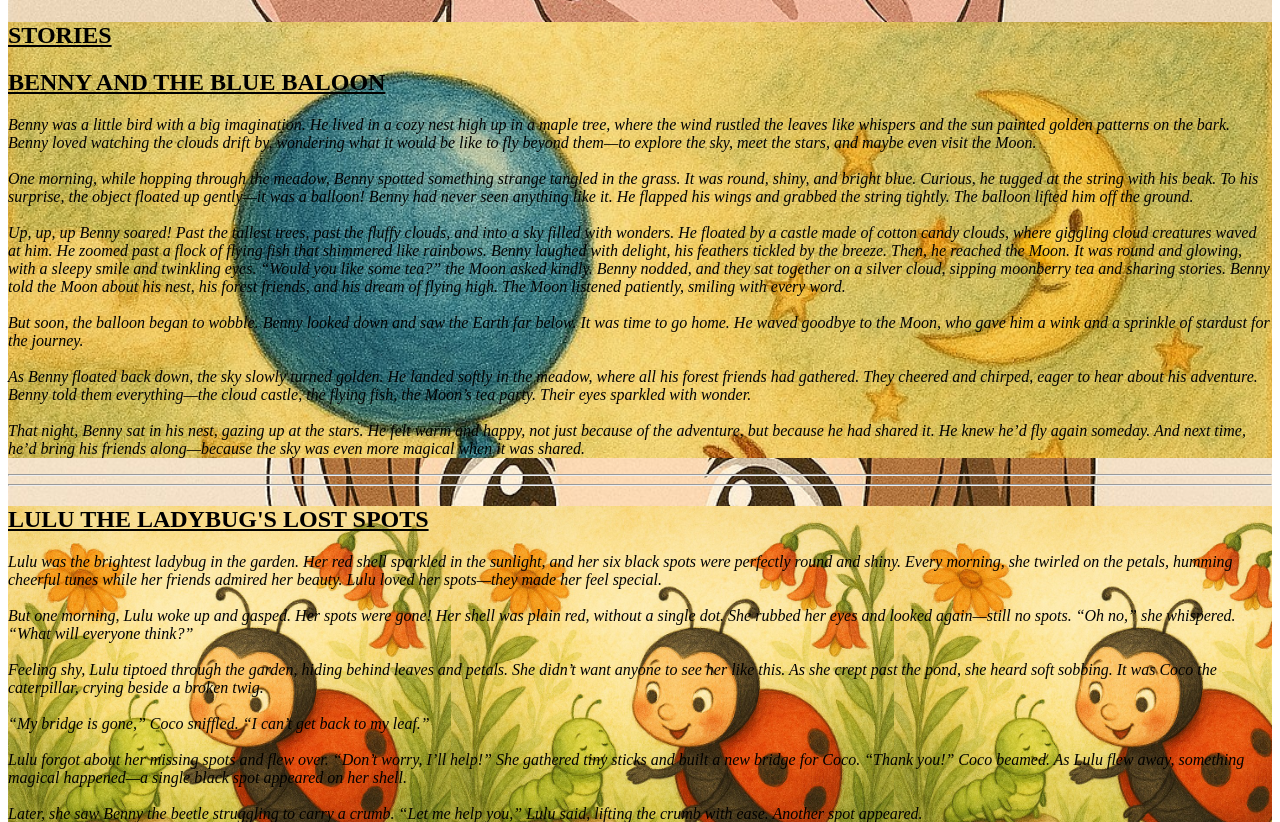
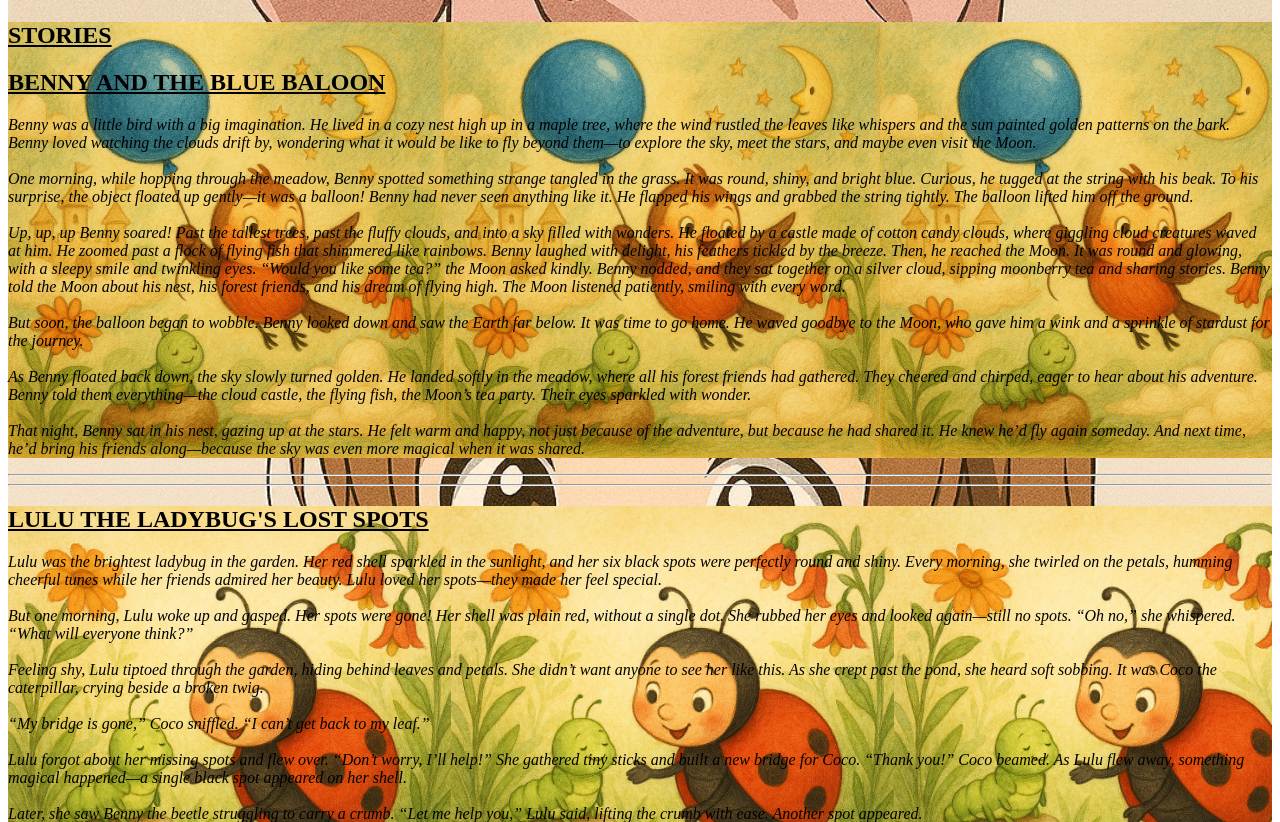
Before and after one commit to sarthakmahendru/rsa3, a plain HTML site: page index3.html in a window 1280 px wide. Shown: the part 3845-4667 px from the top of the page. Drawn offline with Linux system fonts and the light colour scheme.

Commit message:
Add files via upload

```diff
--- a/style2.css
+++ b/style2.css
@@ -31,6 +31,7 @@ ul>li>a{
 .ll{
     list-style: none;
     text-decoration: none;
+    width: 100%;
 }
 *{
     font-family: 'Gill Sans', 'Gill Sans MT', Calibri, 'Trebuchet MS', sans-serif;
--- a/style3.css
+++ b/style3.css
@@ -9,7 +9,7 @@ ul{
     height: 50%;
 }
 .story1{
-    background-size: cover;
+    background-size: contain;
     width: 100%;
     height: 50%;
 }
```
